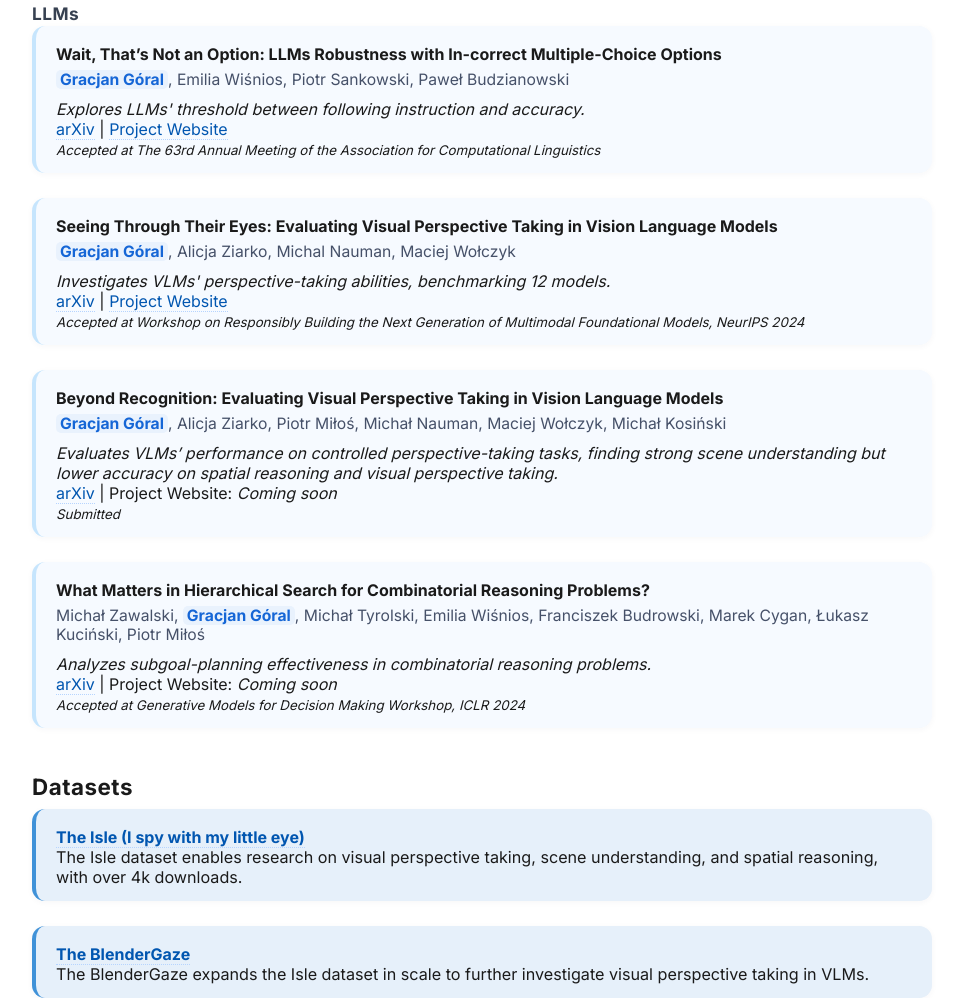
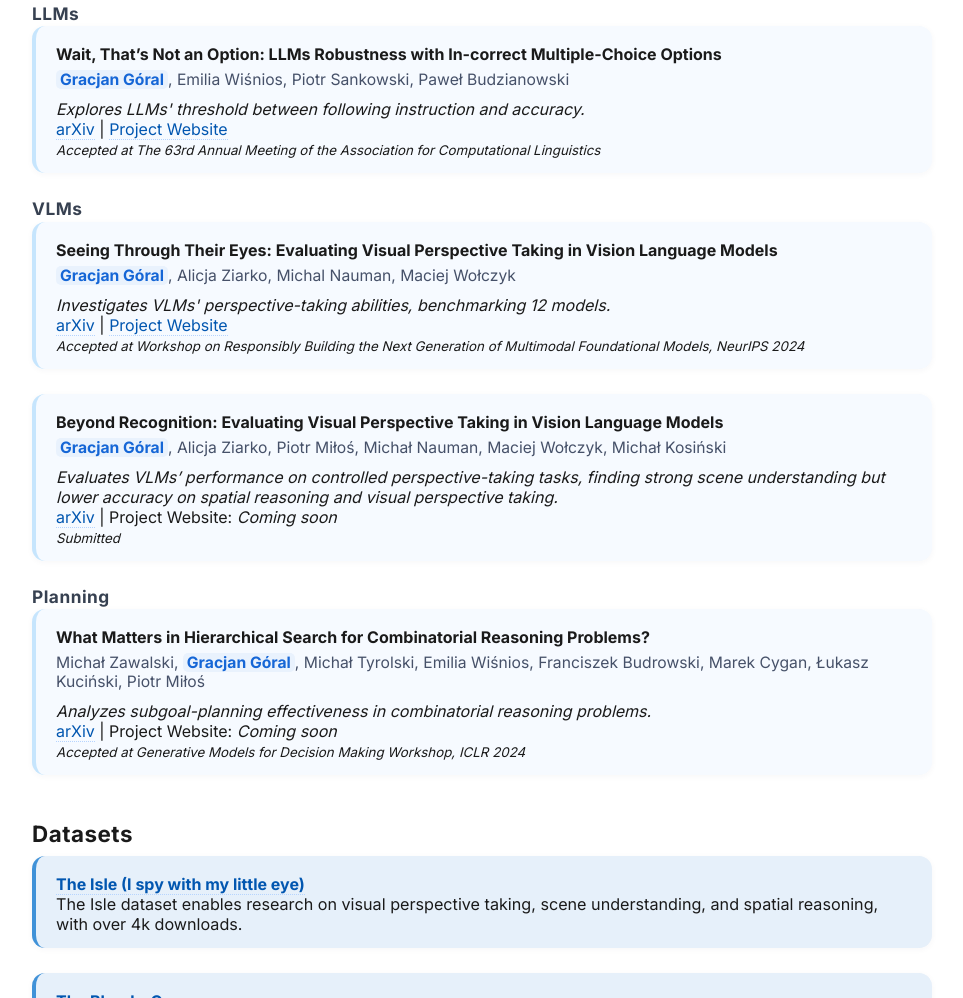
Before and after one commit to GracjanGoral/GracjanGoral.github.io, a plain HTML site: page index.html in a window 1280 px wide. Shown: the part 816-1814 px from the top of the page, without its empty margins (158-1121 px from the left). Drawn offline with Linux system fonts and the light colour scheme; a web font is replaced by a local one.

Commit message:
Update index.html

```diff
--- a/index.html
+++ b/index.html
@@ -288,6 +288,7 @@
       <br>
       <small><i>Accepted at The 63rd Annual Meeting of the Association for Computational Linguistics</i></small>
     </div>
+    <h3>VLMs</h3>
     <div class="publication-card">
       <b>Seeing Through Their Eyes: Evaluating Visual Perspective Taking in Vision Language Models</b><br>
       <div class="author-list">
@@ -309,6 +310,7 @@
       <br>
       <small><i>Submitted</i></small>
     </div>
+    <h3>Planning</h3>
     <div class="publication-card">
       <b>What Matters in Hierarchical Search for Combinatorial Reasoning Problems?</b><br>
       <div class="author-list">
```
